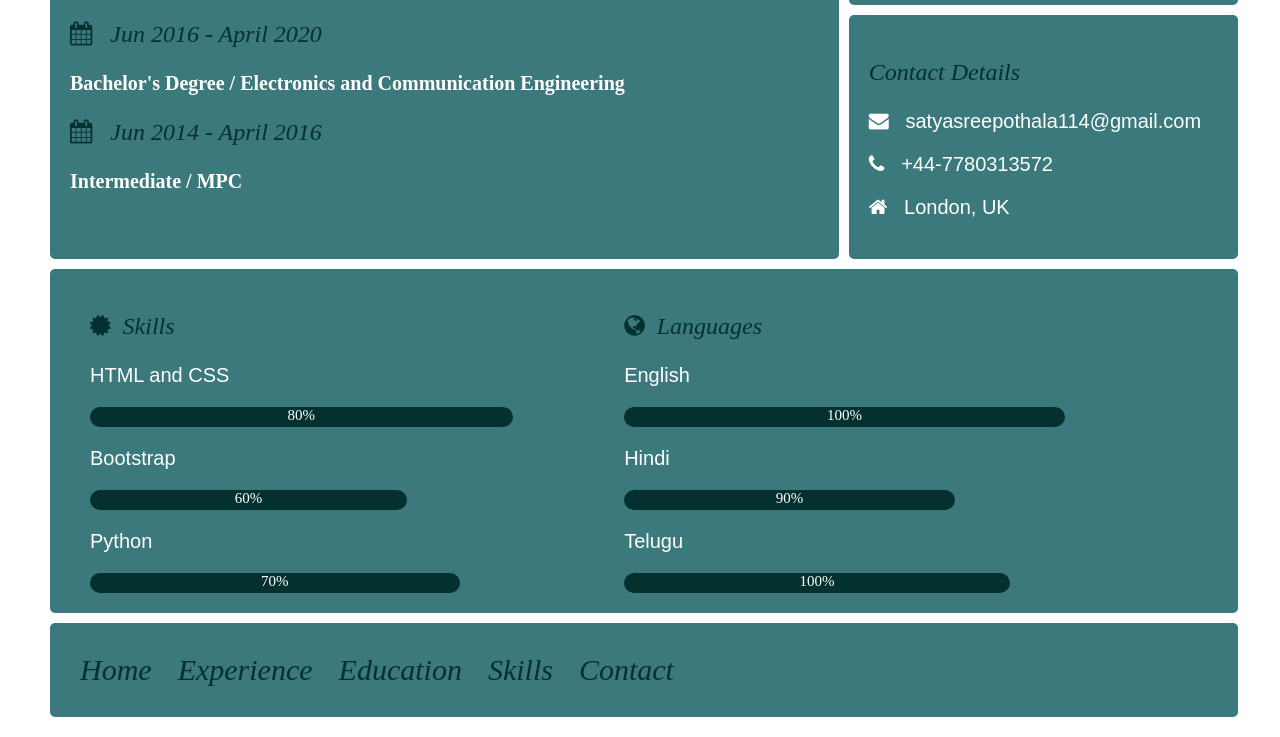
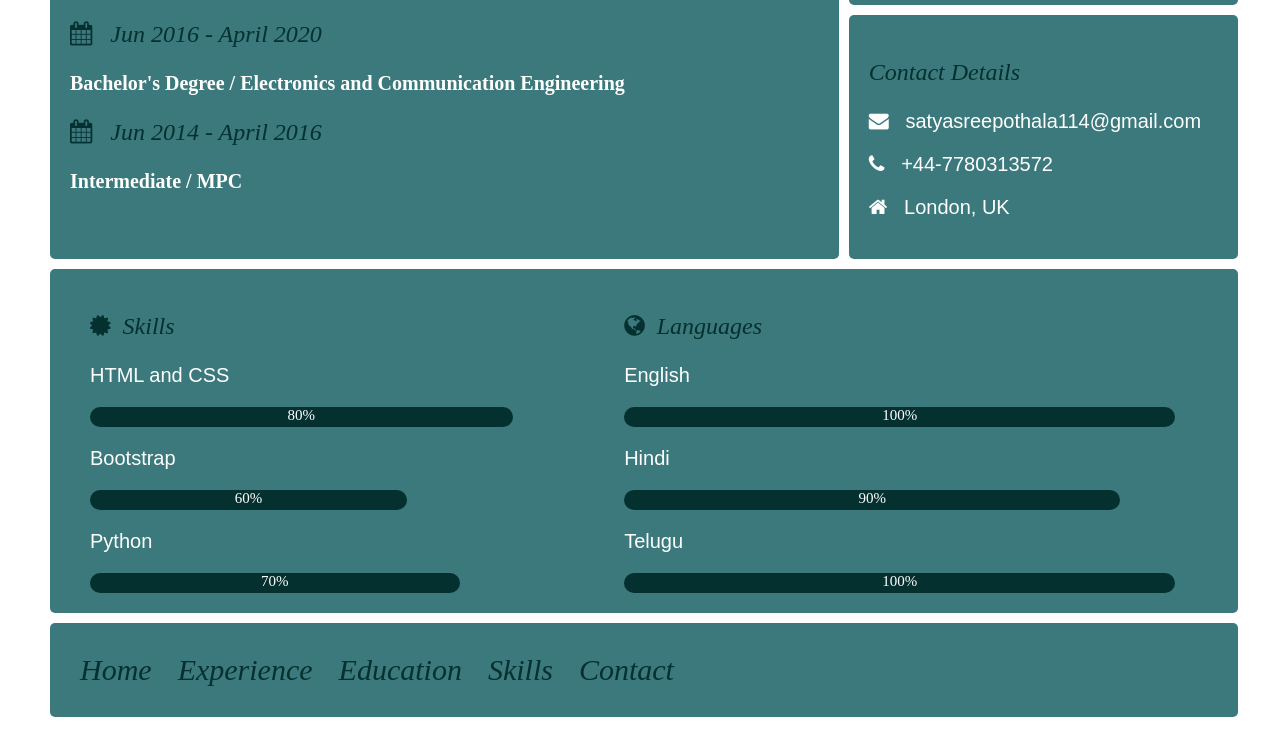
Before and after one commit to SriSatya11/ResumeTemplate, a plain HTML site: page index.html in a window 1280 px wide. Shown: the part 563-1300 px from the top of the page. Drawn offline with Linux system fonts and the light colour scheme.

Commit message:
second commit/css changes added

```diff
--- a/index.html
+++ b/index.html
@@ -89,15 +89,15 @@
                 <div class="lang">
                     <p class="headings"> <i class="fa fa-globe"></i>&nbsp; Languages</p>
                     <p class="content" >English</p>
-                        <div class="skillsbar cs">
+                        <div class="skillsbar eng">
                             100%
                         </div>
                         <p class="content" >Hindi</p>
-                        <div class="skillsbar bts">
+                        <div class="skillsbar hin">
                             90%
                         </div>
                         <p class="content">Telugu</p>
-                        <div class="skillsbar py">
+                        <div class="skillsbar tel">
                             100%
                         </div>
 
--- a/style.css
+++ b/style.css
@@ -129,3 +129,11 @@ li a
   {
     width: 50%;
   }
+  .tel, .eng
+  {
+    width: 100;
+  }
+  .hin
+  {
+    width: 90%;
+  }
```
